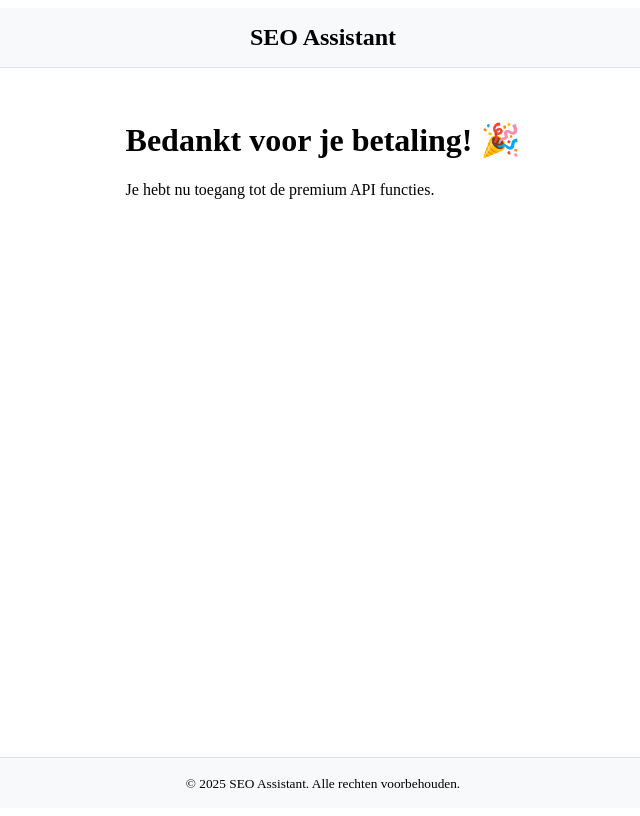
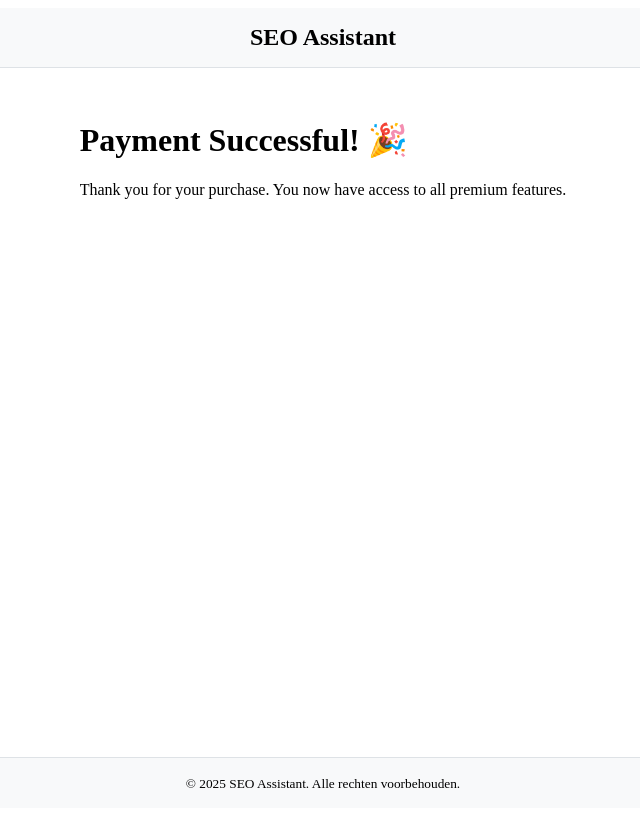
Before and after one commit to IlkerD01/seo-assistant, a Next.js app in the folder frontend/: page /success in a window 1280 px wide. Shown: the whole page, without its empty margins (317-957 px from the left). Built offline with nearby package versions, Linux system fonts and the light colour scheme.

Commit message:
Update success.tsx

```diff
--- a/frontend/src/pages/success.tsx
+++ b/frontend/src/pages/success.tsx
@@ -1,12 +1,13 @@
-// src/pages/success.tsx
 import Layout from "@/components/Layout";
 
 export default function Success() {
   return (
     <Layout>
-      <div className="flex flex-col items-center justify-center min-h-screen">
-        <h1 className="text-4xl font-bold mb-4">Bedankt voor je betaling! 🎉</h1>
-        <p>Je hebt nu toegang tot de premium API functies.</p>
+      <div className="flex flex-col items-center justify-center min-h-screen px-4">
+        <h1 className="text-4xl font-bold mb-4 text-center">Payment Successful! 🎉</h1>
+        <p className="text-lg text-center">
+          Thank you for your purchase. You now have access to all premium features.
+        </p>
       </div>
     </Layout>
   );
```
